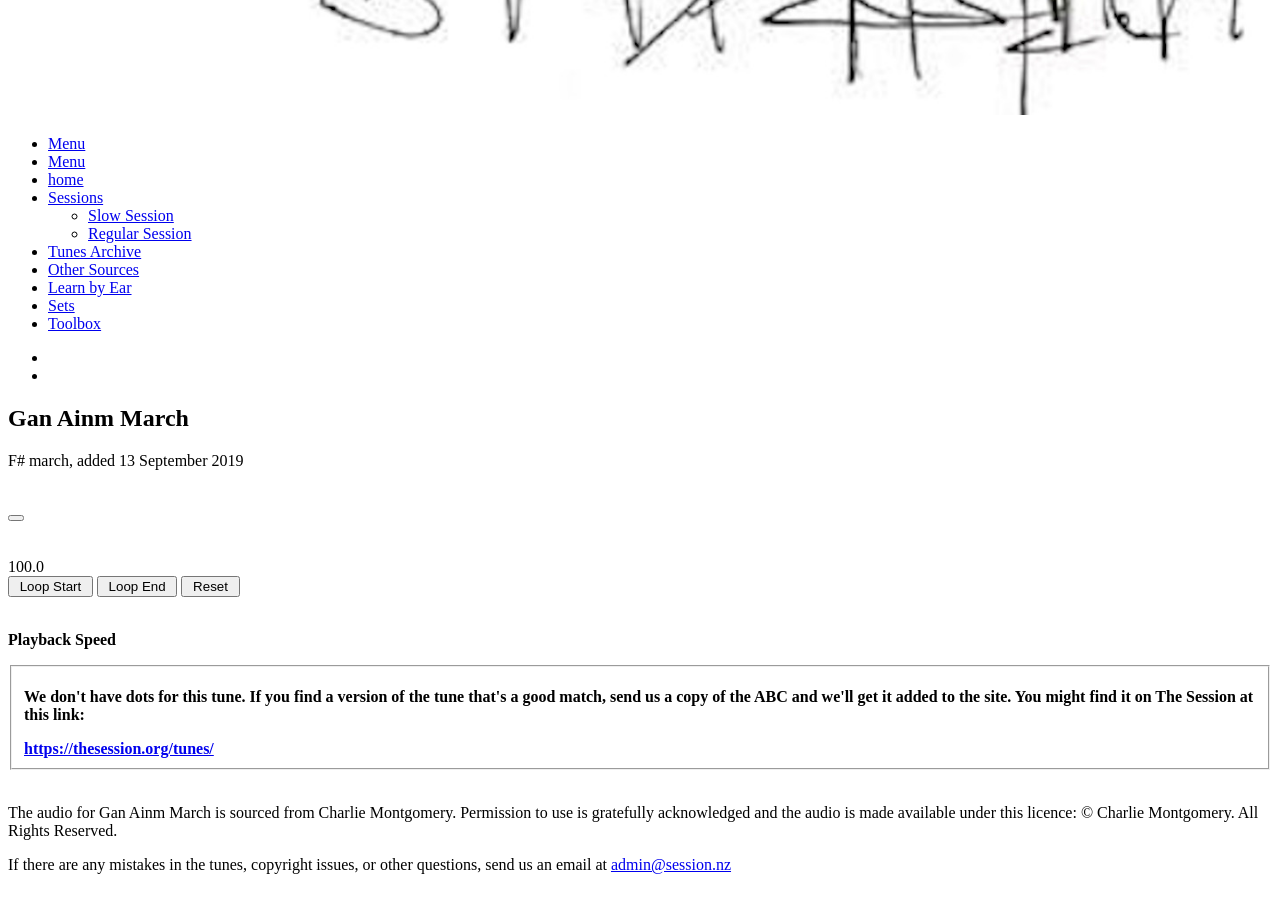
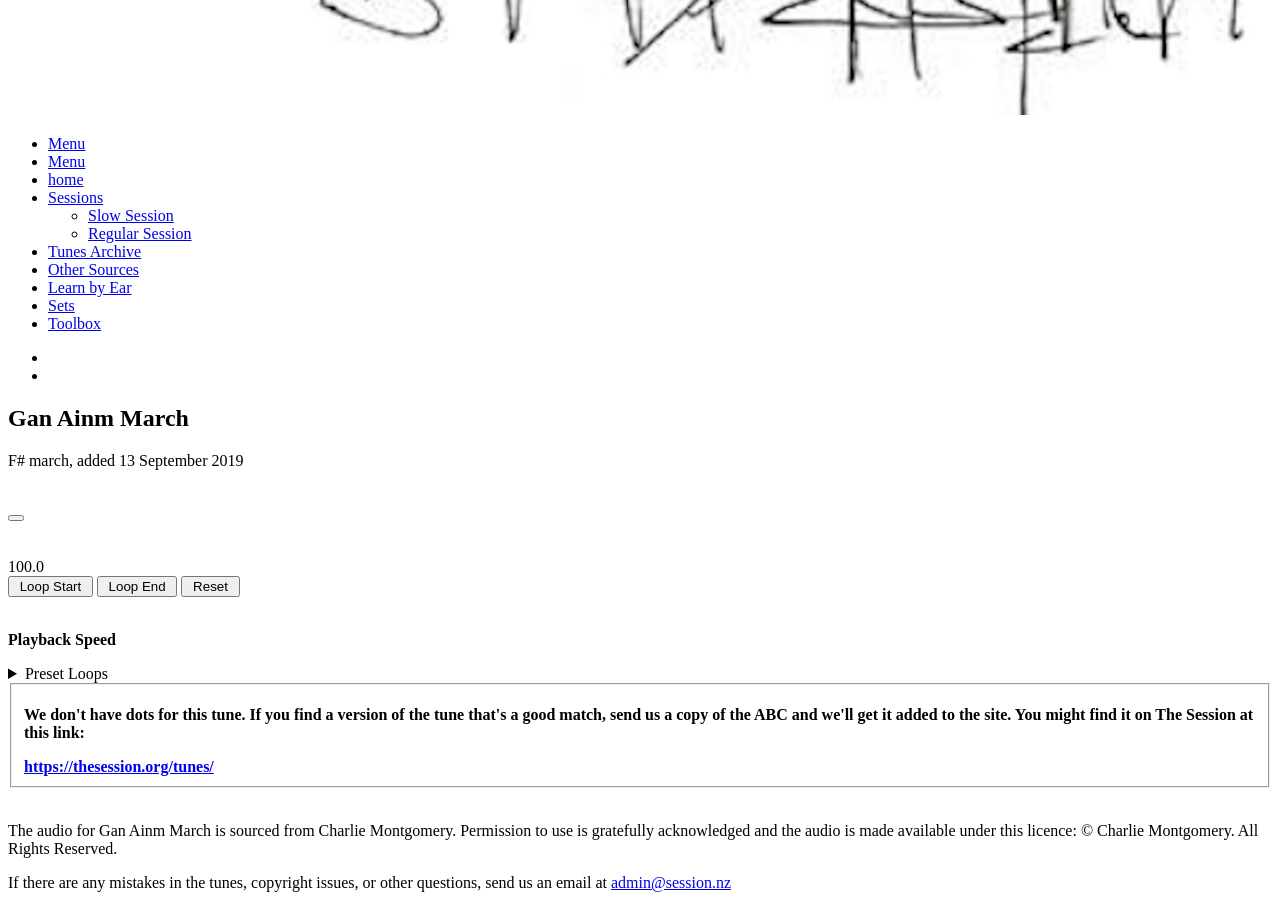
Before and after one commit to slow-session/dev.session.nz, a Jekyll site: the page built from _tunes/gan-ainm-march.md, in a window 1280 px wide and 900 px high, scrolled down 706 px. Built offline with Jekyll 4.4.1, drawn with Linux system fonts in a browser that asks for light colours.

Commit message:
modified:   _layouts/tunepage.html 	modified:   js/audioplayer.js

```diff
--- a/_layouts/tunepage.html
+++ b/_layouts/tunepage.html
@@ -41,7 +41,10 @@ layout: page
 </div>
 
 <!-- preset loops -->
-<div id="presetLoop"></div>
+<details>
+    <summary class="filterButton">Preset Loops</summary>
+    <div id="loopPresetControls" class="loop3columnLayout"></div>
+</details>
 
 <!-- if there's ABC for the tune, display the dots, an ABC player and an ABC editor -->
 <div>
--- a/js/audioplayer.js
+++ b/js/audioplayer.js
@@ -238,13 +238,9 @@ const audioPlayer = (function () {
             OneAudioPlayer.onloadedmetadata = function () {
                 //console.log("OneAudioPlayer.duration: " + OneAudioPlayer.duration);
                 // Add details button
-                document.getElementById("presetLoop").innerHTML = `
-            <details>
-                <summary class="filterButton">Preset Loops</summary>
-                <div id="loopPresetControls" class="loop3columnLayout"></div>
-            </details>`;
                 document.getElementById("loopPresetControls").innerHTML =
                     createLoopControlsContainer();
+
                 if (item.repeats && item.parts) {
                     //console.log('setupPresetLoops: ' + OneAudioPlayer.duration);
                     buildSegments(item);
```
